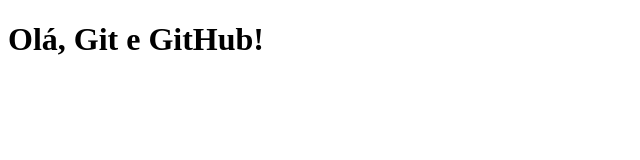
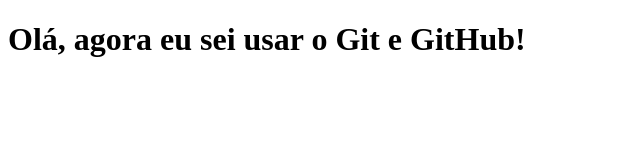
Before and after one commit to HugoL96/meu-projeto, a plain HTML site: page index.html in a window 1280 px wide. Shown: the whole page, without its empty margins (0-640 px from the left). Drawn offline with Linux system fonts and the light colour scheme.

Commit message:
Atualizei o titulo do index.html

```diff
--- a/index.html
+++ b/index.html
@@ -4,6 +4,6 @@
     <title>Meu primeiro projeto Git</title>
   </head>
   <body>
-    <h1>Olá, Git e GitHub!</h1>
+    <h1>Olá, agora eu sei usar o Git e GitHub!</h1>
   </body>
 </html>
```
